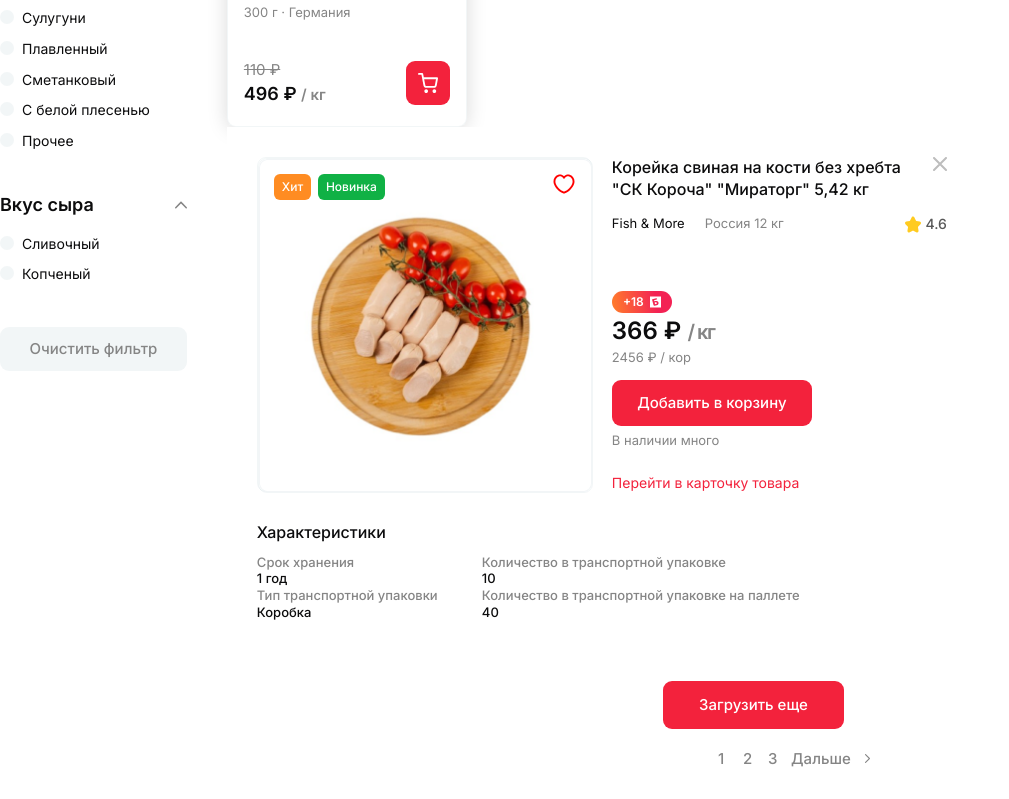
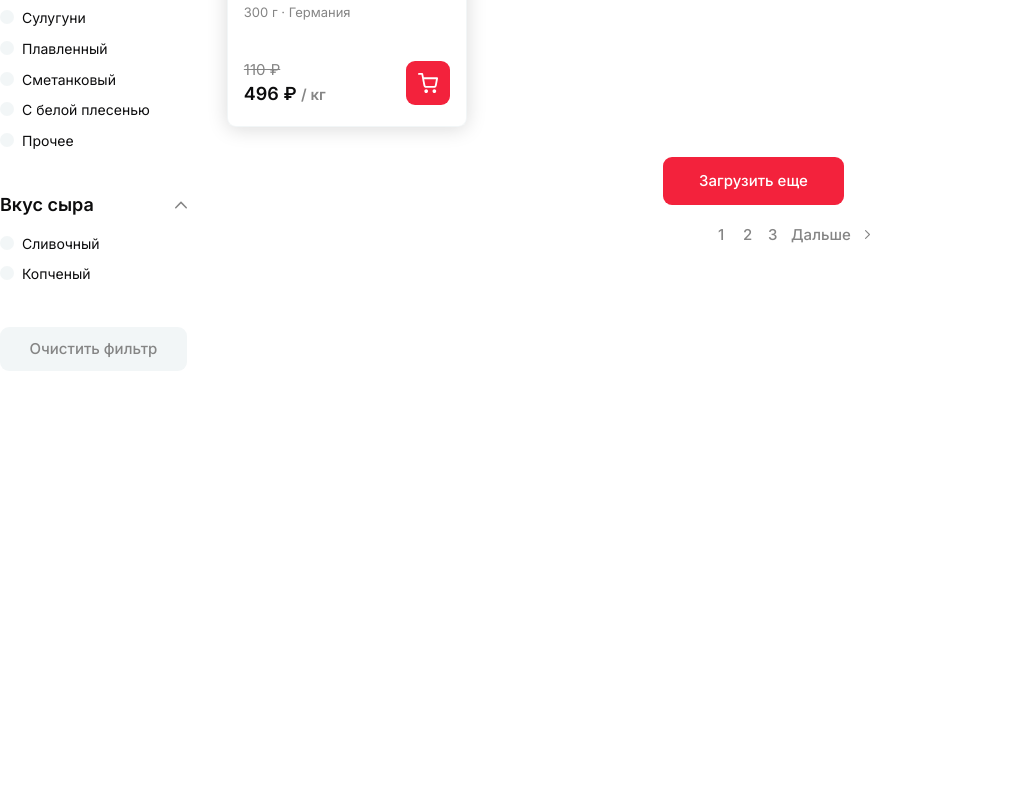
Before and after one commit to eugene-gold/elit-test, a Vue app: page / in a window 1280 px wide. Shown: the part 730-1529 px from the top of the page, without its empty margins (0-1009 px from the left). After the commit the page ends 1101 px from the top, so only its background shows below. Built offline with nearby package versions, Linux system fonts and the light colour scheme; a web font is replaced by a local one.

Commit message:
modal open functionality fix imports

```diff
--- a/src/App.vue
+++ b/src/App.vue
@@ -17,6 +17,7 @@ import SideMenu from '@/components/SideMenuComponent/SideMenu.vue'
 import NavigationMenu from '@/components/NavigationMenu.vue'
 import BreadCrumbs from '@/components/ui/BreadCrumbs.vue'
 import ContentPage from './pages/ContentPage.vue'
+
 </script>
 
 
--- a/src/components/CardComponent/Card.vue
+++ b/src/components/CardComponent/CardComponent.vue
@@ -11,7 +11,7 @@
 
       <img class="image_pic" :alt="title" :src="imageUrl" />
 
-      <Button class="image__button" :class="{ image__button_active: hover }">
+      <Button class="image__button" :class="{ image__button_active: hover }" @click="isVisible = true">
         Подробнее
       </Button>
     </div>
@@ -26,8 +26,8 @@
       <div class="price-block price-block_margin">
         <div class="prices">
           <span v-if="priceOld" class="prices__old">{{ priceOld }} &#8381;</span>
-          <MyBonus v-if="bonus">{{ bonus }}</MyBonus>
-          <Price :price="price" :measure="measure" />
+          <BonusElement v-if="bonus">{{ bonus }}</BonusElement>
+          <PriceElement :price="price" :measure="measure" />
         </div>
         <Button @click="onClickAdd" v-if="!isAdded">
           <svg width="20" height="20" viewBox="0 0 20 20" fill="none" xmlns="http://www.w3.org/2000/svg">
@@ -63,18 +63,29 @@
 
     </div>
   </div>
+
+  <Teleport to="body">
+    <Modal :show="isVisible" @close="isVisible = false">
+      <ItemComponent name='Корейка свиная на кости без хребта "СК Короча" "Мираторг" 5,42 кг' company='Fish & More'
+        country='Россия' :weight="12" :rate="4.6" :onClickFavorite="onClickFavorite" :isFavorite="true"
+        imageUrl="./img/modal.png" :bonus="18" :price="366" measure="кг" />
+    </Modal>
+  </Teleport>
 </template>
 
 <script setup>
 import Button from '@/components/ui/Button.vue'
-import MyBonus from './ui/MyBonus.vue'
+import BonusElement from '@/components/ui/BonusElement.vue';
 import ImageTagComponent from './ui/ImageTagComponent.vue'
 import { ref } from 'vue';
 import ItemRate from '../ui/ItemRate.vue';
 import FavoriteIcon from '../ui/FavoriteIcon.vue';
-import Price from '../ui/Price.vue';
+import PriceElement from '@/components/ui/PriceElement.vue';
+import Modal from '@/components/ui/Modal.vue';
+import ItemComponent from '@/components/ItemComponent/ItemComponent.vue';
 
 const hover = ref(false);
+const isVisible = ref(false);
 
 defineProps({
   imageUrl: String,
@@ -90,6 +101,7 @@ defineProps({
   isFavorite: Boolean,
   onClickAdd: Function,
   onClickFavorite: Function
+
 })
 
 
--- a/src/components/CardComponent/ui/ImageTagComponent.vue
+++ b/src/components/CardComponent/ui/ImageTagComponent.vue
@@ -1,9 +1,9 @@
 <template>
   <div class="tags_wrapper tags_wrapper_btm">
     <div class="image__tags image__tags_margin_btm">
-      <Tag tag-name="хит">Хит</Tag>
-      <Tag tag-name="новинка">Новинка</Tag>
-      <Tag tag-name="заморозка">Заморозка</Tag>
+      <TagElement tag-name="хит">Хит</TagElement>
+      <TagElement tag-name="новинка">Новинка</TagElement>
+      <TagElement tag-name="заморозка">Заморозка</TagElement>
     </div>
 
     <div class="image__state">
@@ -16,7 +16,7 @@
 </template>
 
 <script setup>
-import Tag from './Tag.vue'
+import TagElement from '@/components/ui/TagElement.vue';
 </script>
 
 <style lang="scss" scoped>
--- a/src/components/CardsList.vue
+++ b/src/components/CardsList.vue
@@ -1,13 +1,13 @@
 <template>
   <section class="cards__wrapper cards__wrapper_margin-top">
-    <Card imageUrl="./img/Preview.png" title='Индейка, филе грудки на подложке замороженное "Индилайт"' :price="496"
-      :priceOld="110" :bonus="null" :rate="4.6" country="Германия" :weight="300" :isAdded="isAdded" :isFavorite="true"
-      :onClickFavorite="onClickFavorite" :onClickAdd="onClickAdd" measure="кг" />
+    <CardComponent imageUrl="./img/Preview.png" title='Индейка, филе грудки на подложке замороженное "Индилайт"'
+      :price="496" :priceOld="110" :bonus="null" :rate="4.6" country="Германия" :weight="300" :isAdded="isAdded"
+      :isFavorite="true" :onClickFavorite="onClickFavorite" :onClickAdd="onClickAdd" measure="кг" />
   </section>
 </template>
 
 <script setup>
-import Card from './CardComponent/Card.vue'
+import CardComponent from './CardComponent/CardComponent.vue';
 import { ref } from 'vue'
 
 const isAdded = ref(false)
--- a/src/components/Item.vue
+++ b/src/components/ItemComponent/ItemComponent.vue
@@ -11,8 +11,8 @@
     <div class="item-main">
       <div class="item-main__image">
         <div class="item-main__tags">
-          <Tag tag-name="хит">Хит</Tag>
-          <Tag tag-name="новинка">Новинка</Tag>
+          <TagElement tag-name="хит">Хит</TagElement>
+          <TagElement tag-name="новинка">Новинка</TagElement>
         </div>
         <img class="item-main__image" :alt="name" :src="imageUrl" />
         <FavoriteIcon :on-click-favorite="onClickFavorite" :is-favorite="isFavorite"
@@ -32,12 +32,12 @@
         </div>
 
         <div class="item-main__prices">
-          <MyBonus v-if="bonus">{{ bonus }}</MyBonus>
-          <Price :price="price" :measure="measure" class="item-main_price-kg" :style-object="{
+          <BonusElement v-if="bonus">{{ bonus }}</BonusElement>
+          <PriceElement :price="price" :measure="measure" class="item-main_price-kg" :style-object="{
             fontSize: '2rem',
             letterSpacing: '-0.15rem'
           }" />
-          <Price :price="2456" measure="кор" class="item-main_price-pack" :style-object="{
+          <PriceElement :price="2456" measure="кор" class="item-main_price-pack" :style-object="{
             fontSize: '1.3rem',
             lineHeight: '1.56rem'
           }" />
@@ -72,12 +72,12 @@
 </template>
 
 <script setup>
-import ItemRate from './ui/ItemRate.vue';
-import FavoriteIcon from './ui/FavoriteIcon.vue';
-import Button from './ui/Button.vue';
-import Tag from './CardComponent/ui/Tag.vue';
-import MyBonus from './CardComponent/ui/MyBonus.vue';
-import Price from './ui/Price.vue';
+import ItemRate from '@/components/ui/ItemRate.vue';
+import FavoriteIcon from '@/components/ui/FavoriteIcon.vue';
+import Button from '@/components/ui/Button.vue';
+import TagElement from '@/components/ui/TagElement.vue'
+import BonusElement from '@/components/ui/BonusElement.vue'
+import PriceElement from '@/components/ui/PriceElement.vue'
 defineProps({
 
   imageUrl: String,
@@ -103,7 +103,7 @@ defineProps({
   flex-direction: column;
   position: relative;
   max-width: 75rem;
-  padding: 3rem;
+  padding: 2rem;
   background: #ffffff;
 }
 
--- a/src/components/ui/Modal.vue
+++ b/src/components/ui/Modal.vue
@@ -1,30 +1,60 @@
 <template>
-  <div class="modal" v-if="show" @click="hideModal">
-    <div @click.stop class="modal__content">
-      <slot></slot>
+  <Transition name="modal">
+    <div class="modal" v-if="show" @click="$emit('close')">
+      <div @click.stop class="modal__content">
+        <slot></slot>
+      </div>
     </div>
-  </div>
+  </Transition>
 </template>
 
 <script setup>
+
+defineProps({
+  show: Boolean
+})
+
+
 </script>
 
-<style scoped>
+<style lang="scss" scoped>
+@import '@/assets/variables.scss';
+
 .modal {
+  position: fixed;
+  z-index: 9998;
   top: 0;
-  bottom: 0;
-  right: 0;
   left: 0;
-  background: rgba(0, 0, 0, 0.3);
-  position: fixed;
+  width: 100%;
+  height: 100%;
+  background-color: rgba(93, 136, 150, 0.4);
   display: flex;
+  transition: opacity 0.3s ease;
 }
+
 .modal__content {
   margin: auto;
   background: white;
-  border-radius: 0.3rem;
+  border-radius: 1.2rem;
   min-height: 10rem;
   min-width: 30rem;
   padding: 1rem;
+  transition: all 0.3s ease;
+  box-shadow: 0 2px 8px rgba(0, 0, 0, 0.33);
+
+}
+
+.modal-enter-from {
+  opacity: 0;
+}
+
+.modal-leave-to {
+  opacity: 0;
+}
+
+.modal-enter-from .modal-container,
+.modal-leave-to .modal-container {
+  -webkit-transform: scale(1.1);
+  transform: scale(1.1);
 }
 </style>
--- a/src/pages/ContentPage.vue
+++ b/src/pages/ContentPage.vue
@@ -3,9 +3,6 @@
     <PageHeader />
     <CategoryComponent />
     <CardsList />
-    <Item name='Корейка свиная на кости без хребта "СК Короча" "Мираторг" 5,42 кг' company='Fish & More' country='Россия'
-      :weight="12" :rate="4.6" :onClickFavorite="onClickFavorite" :isFavorite="true" imageUrl="./img/modal.png"
-      :bonus="18" :price="366" measure="кг" />
     <NavigationComponent />
   </div>
 </template>
@@ -15,11 +12,7 @@ import CardsList from '@/components/CardsList.vue'
 import PageHeader from '@/components/PageHeaderComponent/PageHeader.vue'
 import CategoryComponent from '@/components/CategoryComponent/CategoryComponent.vue'
 import NavigationComponent from '@/components/NavigationComponent/NavigationComponent.vue'
-import Item from '@/components/Item.vue'
 
-const onClickFavorite = (e) => {
-  e.target.classList.toggle('added')
-}
 
 </script>
 
```
Also changed, not shown: src/components/ui/BonusElement.vue (renamed from src/components/CardComponent/ui/MyBonus.vue), src/components/ui/PriceElement.vue (renamed from src/components/ui/Price.vue), src/components/ui/TagElement.vue (renamed from src/components/CardComponent/ui/Tag.vue).
